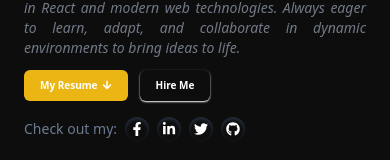
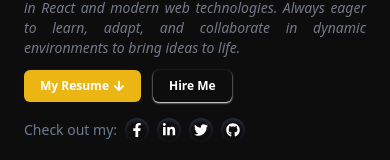
Before and after one commit to sohanwebdevctg/myPersonalPortfolio, a React (Vite) app: page / in a window 390 px wide. Shown: the part 237-397 px from the top of the page. Built offline with nearby package versions, Linux system fonts and the light colour scheme.

Commit message:
adding new text size

```diff
--- a/src/Pages/Home/Banner.jsx
+++ b/src/Pages/Home/Banner.jsx
@@ -41,12 +41,12 @@ const Banner = () => {
               Creative and results-driven web developer specializing in React and modern web technologies. Always eager to learn, adapt, and collaborate in dynamic environments to bring ideas to life.
               </p>
               <ul className="flex items-center gap-3 xl:gap-5 mt-3">
-                <li className={`text-[10px] sm:text-[10px] md:text-xs lg:text-sm xl:text-base 2xl:text-lg px-4 py-2 xl:px-6 xl:py-2 ${color ? 'bg-red-500' : 'bg-yellow-500'} text-white font-bold rounded-md flex items-center gap-1`}>
+                <li className={`text-xs sm:text-[10px] md:text-xs lg:text-sm xl:text-base 2xl:text-lg px-4 py-2 xl:px-6 xl:py-2 ${color ? 'bg-red-500' : 'bg-yellow-500'} text-white font-bold rounded-md flex items-center gap-1`}>
                   My Resume
                   <FaArrowDown></FaArrowDown>
                 </li>
                 <Link to="/contact">
-                <li className={`text-[10px] sm:text-[10px] md:text-xs lg:text-sm xl:text-base 2xl:text-lg px-4 py-2 xl:px-6 xl:py-2 rounded-md ${color ? 'bg-white shadow-inner shadow-slate-300 text-black hover:shadow-red-500 hover:duration-500 hover:shadow-sm' : 'bg-black text-white hover:shadow-yellow-500 duration-300 shadow-sm shadow-white'}  font-bold`}>Hire Me
+                <li className={`text-xs sm:text-[10px] md:text-xs lg:text-sm xl:text-base 2xl:text-lg px-4 py-2 xl:px-6 xl:py-2 rounded-md ${color ? 'bg-white shadow-inner shadow-slate-300 text-black hover:shadow-red-500 hover:duration-500 hover:shadow-sm' : 'bg-black text-white hover:shadow-yellow-500 duration-300 shadow-sm shadow-white'}  font-bold`}>Hire Me
                 </li>
                 </Link>
               </ul>
```
